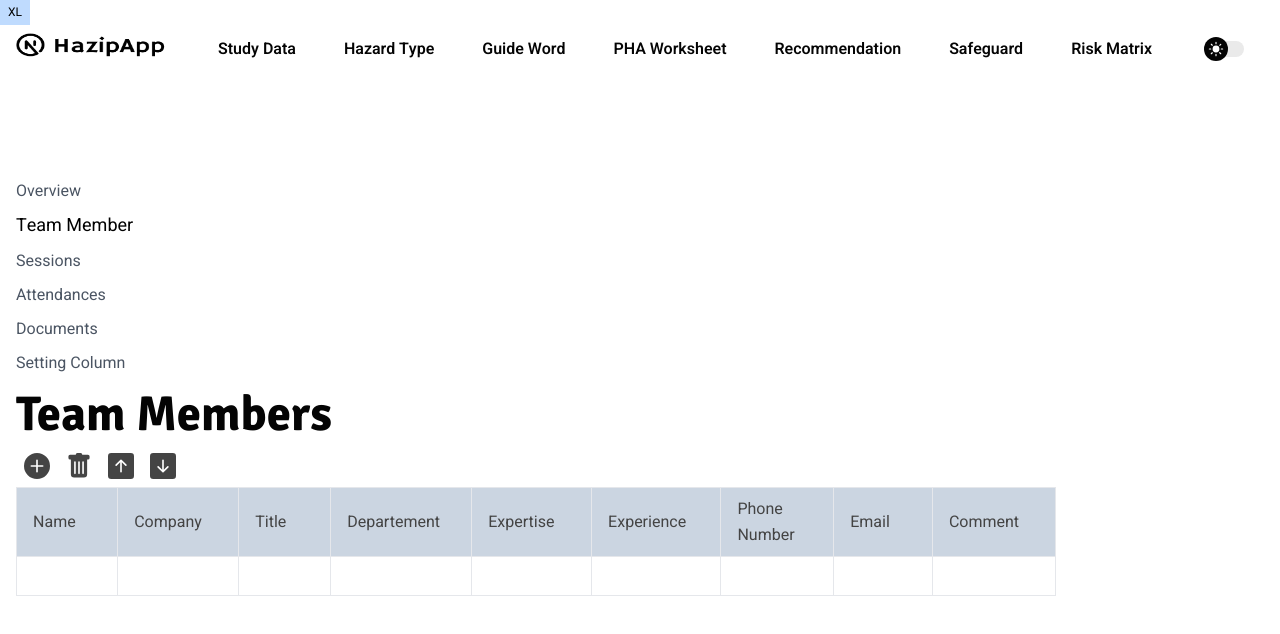
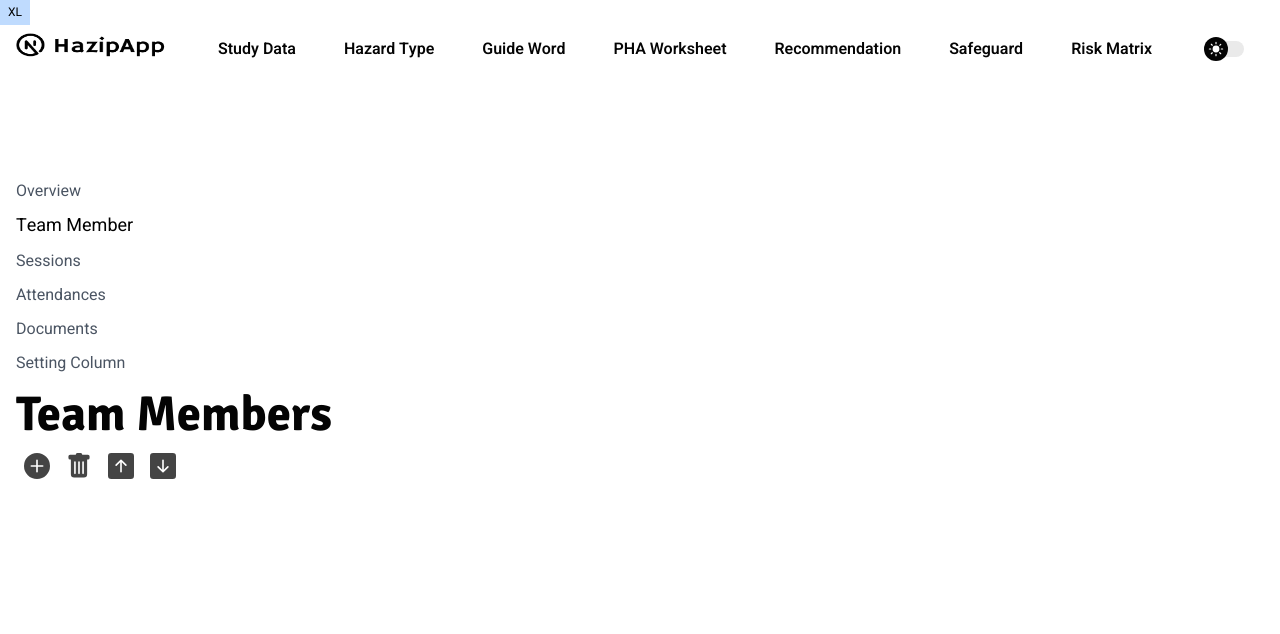
Before and after one commit to anissaefuddin/hazipWeb, a Next.js app: page /team-members in a window 1280 px wide. Shown: the top 634 px of the page. Built offline with nearby package versions, Linux system fonts and the light colour scheme; what tailwind-bootstrap-grid would draw is missing.

Commit message:
implement setting colum on ovrvi,sesion,member,drw

```diff
--- a/src/app/documents/page.tsx
+++ b/src/app/documents/page.tsx
@@ -3,15 +3,14 @@ import React, { useState, useEffect, useRef } from "react";
 import Link from "next/link";
 import { useDataGlobal } from "../../model/DataGlobalContext";
 import {
-  Team_Members,
-  Sessions,
-  Team_Members_Sessions,
-  Drawings
+  Column_Visibility,
+  Drawings,
 } from "@/model/classModel";
 const Documentss: React.FC = () => {
   const { dataGlobal, updateDataGlobal } = useDataGlobal();
   const [drawings, setDrawings] = useState<Drawings[]>(dataGlobal.Drawings);
   const [activeRow, setActiveRow] = useState<number | null>(null);
+  const [columnVisibility, setColumnVisibility] =useState<Column_Visibility | null>(dataGlobal.Settings.Column_Visibility);
   const [showError, setShowError] = useState(false);
   const handleAddRow = () => {
     const newData = new Drawings();
@@ -198,16 +197,17 @@ const Documentss: React.FC = () => {
               <table className="table-auto">
                 <thead className="bg-slate-300">
                   <tr>
-                    <td className="border px-4 py-2">Drawing</td>
-                    <td className="border px-4 py-2">Revision</td>
-                    <td className="border px-4 py-2">Document Type</td>
-                    <td className="border px-4 py-2">Description</td>
-                    <td className="border px-4 py-2">Link</td>
+                    {columnVisibility?.Drawings_Children.Drawing ? (<td className="border px-4 py-2">Drawing</td>) : null}
+                    {columnVisibility?.Drawings_Children.Revision ? (<td className="border px-4 py-2">Revision</td> ): null}
+                    {columnVisibility?.Drawings_Children.Document_Type ? (<td className="border px-4 py-2">Document Type</td> ): null}
+                    {columnVisibility?.Drawings_Children.Drawing_Description ? (<td className="border px-4 py-2">Description</td> ): null}
+                    {columnVisibility?.Drawings_Children.Link ? (<td className="border px-4 py-2">Link</td> ): null}
                   </tr>
                 </thead>
                 <tbody>
                   {drawings.map((data, index) => (
                     <tr key={data.ID} className={activeRow === index ? "active-row" : ""}>
+                      {columnVisibility?.Drawings_Children.Drawing ? (
                         <td className="border">
                         <input
                           type="text"
@@ -217,6 +217,8 @@ const Documentss: React.FC = () => {
                           onFocus={(e) => handleActiveRow(e, index)}
                         />
                       </td>
+                      ) : null}
+                      {columnVisibility?.Drawings_Children.Revision ? (
                       <td className="border">
                         <input
                           type="text"
@@ -226,6 +228,8 @@ const Documentss: React.FC = () => {
                           onFocus={(e) => handleActiveRow(e, index)}
                         />
                       </td>
+                      ): null}
+                      {columnVisibility?.Drawings_Children.Document_Type ? (
                       <td className="border">
                         <input
                           type="text"
@@ -235,6 +239,8 @@ const Documentss: React.FC = () => {
                           onFocus={(e) => handleActiveRow(e, index)}
                         />
                       </td>
+                      ): null}
+                      {columnVisibility?.Drawings_Children.Drawing_Description ? (
                       <td className="border">
                         <input
                           type="text"
@@ -244,6 +250,8 @@ const Documentss: React.FC = () => {
                           onFocus={(e) => handleActiveRow(e, index)}
                         />
                       </td>
+                      ): null}
+                      {columnVisibility?.Drawings_Children.Link ? (
                       <td className="border">
                         <input
                           type="text"
@@ -253,6 +261,7 @@ const Documentss: React.FC = () => {
                           onFocus={(e) => handleActiveRow(e, index)}
                         />
                       </td>
+                      ): null}
                     </tr>
                   ))}
                 </tbody>
--- a/src/app/overview/page.tsx
+++ b/src/app/overview/page.tsx
@@ -2,13 +2,13 @@
 import { useState } from 'react'
 import PageHeader from "@/partials/PageHeader";
 import { useDataGlobal } from '../../model/DataGlobalContext';
-import { Overview } from '@/model/classModel';
+import { Overview, Overview_Children, Column_Visibility } from '@/model/classModel';
 import Link from 'next/link';
 
 const Overviews: React.FC = () => {
   const { dataGlobal, updateDataGlobal } = useDataGlobal();
-  const initialOverview: Overview = dataGlobal.Overview;
-  const [overview, setOverview] = useState<Overview>(initialOverview);
+  const [overview, setOverview] = useState<Overview>(dataGlobal.Overview);
+  const [columnVisibility, setColumnVisibility] =useState<Column_Visibility | null>(dataGlobal.Settings.Column_Visibility);
   const handleNameChange = (e: React.ChangeEvent<HTMLInputElement>) => {
     const updatedOverview = { ...overview };
     updatedOverview.Study_Name = e.target.value;
@@ -156,6 +156,7 @@ const Overviews: React.FC = () => {
                 </div>
             <div className="w-5/6">
               <h1>Overview</h1><br></br>
+              {columnVisibility?.Overview_Children.Study_Name ? (
                 <div className="flex mb-4">
                   <div className="w-1/4 h-12">
                   <label htmlFor="name" className="form-label">
@@ -174,6 +175,8 @@ const Overviews: React.FC = () => {
                   />
                   </div>
                 </div>
+                ) : null}
+                {columnVisibility?.Overview_Children.Study_Coordinator ? (
                 <div className="flex mb-4">
                   <div className="w-1/4 h-12">
                   <label htmlFor="coordinator" className="form-label">
@@ -192,6 +195,8 @@ const Overviews: React.FC = () => {
                   />
                 </div>
                 </div>
+                ) : null}
+                {columnVisibility?.Overview_Children.Study_Coordinator_Contact_Info ? (
                 <div className="flex mb-4">
                   <div className="w-1/4 h-12">
                   <label htmlFor="Study_Coordinator_Contact_Info" className="form-label">
@@ -210,6 +215,8 @@ const Overviews: React.FC = () => {
                   />
                 </div>
                 </div>
+                ) : null}
+                {columnVisibility?.Overview_Children.Facility ? (
                 <div className="flex mb-4">
                   <div className="w-1/4 h-12">
                   <label htmlFor="Facility" className="form-label">
@@ -221,6 +228,8 @@ const Overviews: React.FC = () => {
                   />
                 </div>
                 </div>
+                ) : null}
+                {columnVisibility?.Overview_Children.Facility_Location ? (
                 <div className="flex mb-4">
                   <div className="w-1/4 h-12">
                   <label htmlFor="Facility_Location" className="form-label">
@@ -239,6 +248,8 @@ const Overviews: React.FC = () => {
                   />
                 </div>
                 </div>
+                ) : null}
+                {columnVisibility?.Overview_Children.Facility_Owner ? (
                 <div className="flex mb-4">
                   <div className="w-1/4 h-12">
                   <label htmlFor="Facility_Owner" className="form-label">
@@ -257,6 +268,8 @@ const Overviews: React.FC = () => {
                   />
                 </div>
                 </div>
+                ) : null}
+                {columnVisibility?.Overview_Children.Overview_Company ? (
                 <div className="flex mb-4">
                   <div className="w-1/4 h-12">
                   <label htmlFor="Overview_Company" className="form-label">
@@ -275,6 +288,8 @@ const Overviews: React.FC = () => {
                   />
                 </div>
                 </div>
+                ) : null}
+                {columnVisibility?.Overview_Children.Site ? (
                 <div className="flex mb-4">
                   <div className="w-1/4 h-12">
                   <label htmlFor="Site" className="form-label">
@@ -293,6 +308,8 @@ const Overviews: React.FC = () => {
                   />
                 </div>
                 </div>
+                ) : null}
+                {columnVisibility?.Overview_Children.Facility_Owner ? (
                 <div className="flex mb-4">
                   <div className="w-1/4 h-12">
                   <label htmlFor="Plant" className="form-label">
@@ -311,6 +328,8 @@ const Overviews: React.FC = () => {
                   />
                 </div>
                 </div>
+                ) : null}
+                {columnVisibility?.Overview_Children.Unit__Group ? (
                 <div className="flex mb-4">
                   <div className="w-1/4 h-12">
                   <label htmlFor="Unit__Group" className="form-label">
@@ -329,6 +348,8 @@ const Overviews: React.FC = () => {
                   />
                   </div>
                 </div>
+                ) : null}
+                {columnVisibility?.Overview_Children.Unit ? (
                 <div className="flex mb-4">
                   <div className="w-1/4 h-12">
                   <label htmlFor="Unit" className="form-label">
@@ -347,6 +368,8 @@ const Overviews: React.FC = () => {
                   />
                   </div>
                 </div>
+                ) : null}
+                {columnVisibility?.Overview_Children.Report_Number ? (
                 <div className="flex mb-4">
                   <div className="w-1/4 h-12">
                   <label htmlFor="Report_Number" className="form-label">
@@ -364,6 +387,8 @@ const Overviews: React.FC = () => {
                     type="text"
                   /></div>
                 </div>
+                ) : null}
+                {columnVisibility?.Overview_Children.Project_Number ? (
                 <div className="flex mb-4">
                   <div className="w-1/4 h-12">
                   <label htmlFor="Project_Number" className="form-label">
@@ -381,6 +406,8 @@ const Overviews: React.FC = () => {
                   />
                   </div>
                 </div>
+                ) : null}
+                {columnVisibility?.Overview_Children.Project_Description ? (
                 <div className="flex mb-4">
                   <div className="w-1/4 h-12">
                   <label htmlFor="description" className="form-label">
@@ -398,6 +425,8 @@ const Overviews: React.FC = () => {
                   ></textarea>
                   </div>
                 </div>
+                ) : null}
+                {columnVisibility?.Overview_Children.General_Notes ? (
                 <div className="flex mb-4">
                   <div className="w-1/4 h-12">
                   <label htmlFor="general-notes" className="form-label">
@@ -415,6 +444,7 @@ const Overviews: React.FC = () => {
                   ></textarea>
                   </div>
                 </div>
+                ) : null}
             </div>
           </div>
         </div>
--- a/src/app/sessions/page.tsx
+++ b/src/app/sessions/page.tsx
@@ -5,21 +5,14 @@ import { useForm, SubmitHandler } from "react-hook-form";
 import NewPageHeader from "@/partials/NewPageHeader";
 import { v4 as uuidv4 } from "uuid";
 import { useDataGlobal } from "../../model/DataGlobalContext";
-import {
-  Sessions,
-  Team_Members,
-  Team_Members_Sessions,
-} from "@/model/classModel";
+import {Sessions,Team_Members,Team_Members_Sessions,Column_Visibility} from "@/model/classModel";
 const Session: React.FC = () => {
   const { dataGlobal, updateDataGlobal } = useDataGlobal();
-  const initialAttendances: Team_Members_Sessions[] =
-    dataGlobal.Team_Members_Sessions;
-  const [attendances, setAttendances] =
-    useState<Team_Members_Sessions[]>(initialAttendances);
+  const initialAttendances: Team_Members_Sessions[] =dataGlobal.Team_Members_Sessions;
+  const [attendances, setAttendances] =useState<Team_Members_Sessions[]>(initialAttendances);
   const [sessions, setSessions] = useState(dataGlobal.Sessions);
-  const [members, setMembers] = useState<Team_Members[]>(
-    dataGlobal.Team_Members,
-  );
+  const [members, setMembers] = useState<Team_Members[]>(dataGlobal.Team_Members,);
+  const [columnVisibility, setColumnVisibility] =useState<Column_Visibility | null>(dataGlobal.Settings.Column_Visibility);
   const [activeRow, setActiveRow] = useState<number | null>(null);
   const [showError, setShowError] = useState(false);
   const handleAddRow = () => {
@@ -259,12 +252,12 @@ const Session: React.FC = () => {
               <table className="table-auto">
                 <thead className="bg-slate-300">
                   <tr>
-                    <td className="border px-4 py-2">Date</td>
-                    <td className="border px-4 py-2">Duration</td>
-                    <td className="border px-4 py-2">Session</td>
-                    <td className="border px-4 py-2">Facilitator</td>
-                    <td className="border px-4 py-2">Scribe</td>
-                    <td className="border px-4 py-2">Comments</td>
+                    {columnVisibility?.Sessions_Children.Date ? (<td className="border px-4 py-2">Date</td>) : null}
+                    {columnVisibility?.Sessions_Children.Duration ? (<td className="border px-4 py-2">Duration</td>) : null}
+                    {columnVisibility?.Sessions_Children.Session ? (<td className="border px-4 py-2">Session</td>) : null}
+                    {columnVisibility?.Sessions_Children.Facilitator_ID ? (<td className="border px-4 py-2">Facilitator</td>) : null}
+                    {columnVisibility?.Sessions_Children.Scribe_ID ? (<td className="border px-4 py-2">Scribe</td>) : null}
+                    {columnVisibility?.Sessions_Children.Session_Comments ? (<td className="border px-4 py-2">Comments</td>) : null}
                   </tr>
                 </thead>
                 <tbody>
@@ -273,6 +266,7 @@ const Session: React.FC = () => {
                       key={data.ID}
                       className={activeRow === index ? "active-row" : ""}
                     >
+                      {columnVisibility?.Sessions_Children.Date ? (
                       <td className="border">
                         <input
                           type="date"
@@ -282,6 +276,8 @@ const Session: React.FC = () => {
                           onFocus={(e) => handleActiveRow(e, index)}
                         />
                       </td>
+                      ) : null}
+                      {columnVisibility?.Sessions_Children.Duration ? (
                       <td className="border">
                         <input
                           type="text"
@@ -291,6 +287,8 @@ const Session: React.FC = () => {
                           onFocus={(e) => handleActiveRow(e, index)}
                         />
                       </td>
+                      ) : null}
+                      {columnVisibility?.Sessions_Children.Session ? (
                       <td className="border">
                         <input
                           type="text"
@@ -300,13 +298,13 @@ const Session: React.FC = () => {
                           onFocus={(e) => handleActiveRow(e, index)}
                         />
                       </td>
+                      ) : null}
+                      {columnVisibility?.Sessions_Children.Facilitator_ID ? (
                       <td className="border">
                         <select
                           className="appearance-none bg-transparent border-none w-full leading-tight focus:outline-none"
                           value={data.Facilitator_ID}
-                          onChange={(e) =>
-                            handleFacilitatorIDChange(e.target.value, index)
-                          }
+                          onChange={(e) =>handleFacilitatorIDChange(e.target.value, index)}
                         >
                           <option value={""}></option>
                           {members.map((member) => (
@@ -316,6 +314,8 @@ const Session: React.FC = () => {
                           ))}
                         </select>
                       </td>
+                      ) : null}
+                      {columnVisibility?.Sessions_Children.Scribe_ID ? (
                       <td className="border">
                         <select
                           className="appearance-none bg-transparent border-none w-full leading-tight focus:outline-none"
@@ -332,6 +332,8 @@ const Session: React.FC = () => {
                           ))}
                         </select>
                       </td>
+                      ) : null}
+                      {columnVisibility?.Sessions_Children.Session_Comments ? (
                       <td className="border">
                         <input
                           type="text"
@@ -341,6 +343,7 @@ const Session: React.FC = () => {
                           onFocus={(e) => handleActiveRow(e, index)}
                         />
                       </td>
+                      ) : null}
                     </tr>
                   ))}
                 </tbody>
--- a/src/app/team-members/page.tsx
+++ b/src/app/team-members/page.tsx
@@ -5,20 +5,18 @@ import PageHeader from "@/partials/PageHeader";
 import { v4 as uuidv4 } from 'uuid';
 import Link from "next/link"
 import { useDataGlobal } from '../../model/DataGlobalContext';
-import { Team_Members ,Sessions,Team_Members_Sessions} from '@/model/classModel';
+import { Team_Members ,Sessions,Team_Members_Sessions,Column_Visibility} from '@/model/classModel';
 import ExportDataToExcelBasic from '../../Components/ExportDataToExcelBasic';
 
 const Teammember: React.FC  = () => {
   const { dataGlobal, updateDataGlobal } = useDataGlobal();
   const initialSessions: Sessions[] = dataGlobal.Sessions;
   const initialTeamMembers: Team_Members[] = dataGlobal.Team_Members;
-  const initialAttendances: Team_Members_Sessions[] =
-    dataGlobal.Team_Members_Sessions;
-  const [teamMembers, setTeamMembers] =
-    useState<Team_Members[]>(initialTeamMembers);
+  const initialAttendances: Team_Members_Sessions[] = dataGlobal.Team_Members_Sessions;
+  const [teamMembers, setTeamMembers] = useState<Team_Members[]>(initialTeamMembers);
   const [sessions, setSessions] = useState<Sessions[]>(initialSessions);
-  const [attendances, setAttendances] =
-    useState<Team_Members_Sessions[]>(initialAttendances);
+  const [columnVisibility, setColumnVisibility] =useState<Column_Visibility | null>(dataGlobal.Settings.Column_Visibility);
+  const [attendances, setAttendances] = useState<Team_Members_Sessions[]>(initialAttendances);
   const [activeRow, setActiveRow] = useState<number | null>(null);
   const [showError, setShowError] = useState(false);
   const handleAddRow = () => {
@@ -257,56 +255,74 @@ const Teammember: React.FC  = () => {
       <table className='table-auto'>
         <thead className='bg-slate-300'>
           <tr>
-            <td className="border px-4 py-2">Name</td>
-            <td className="border px-4 py-2">Company</td>
-            <td className="border px-4 py-2">Title</td>
-            <td className="border px-4 py-2">Departement</td>
-            <td className="border px-4 py-2">Expertise</td>
-            <td className="border px-4 py-2">Experience</td>
-            <td className="border px-4 py-2">Phone Number</td>
-            <td className="border px-4 py-2">Email</td>
-            <td className="border px-4 py-2">Comment</td>
+            {columnVisibility?.Team_Members_Children.Name ? (<td className="border px-4 py-2">Name</td>) : null}
+            {columnVisibility?.Team_Members_Children.Company ? (<td className="border px-4 py-2">Company</td>) : null}
+            {columnVisibility?.Team_Members_Children.Title ? (<td className="border px-4 py-2">Title</td>) : null}
+            {columnVisibility?.Team_Members_Children.Department ? (<td className="border px-4 py-2">Departement</td>) : null}
+            {columnVisibility?.Team_Members_Children.Expertise ? (<td className="border px-4 py-2">Expertise</td>) : null}
+            {columnVisibility?.Team_Members_Children.Experience ? (<td className="border px-4 py-2">Experience</td>) : null}
+            {columnVisibility?.Team_Members_Children.Phone_Number ? (<td className="border px-4 py-2">Phone Number</td>) : null}
+            {columnVisibility?.Team_Members_Children.E__Mail_Address ? (<td className="border px-4 py-2">Email</td>) : null}
+            {columnVisibility?.Team_Members_Children.Team_Member_Comments ? (<td className="border px-4 py-2">Comment</td>) : null}
           </tr>
         </thead>
         <tbody>
           {teamMembers.map((member,index) => (
            <tr key={member.ID} className={activeRow === index ? 'active-row' : ''}>
+            {columnVisibility?.Team_Members_Children.Name ? (
               <td className="border">
                 <input type="text" className='appearance-none bg-transparent border-none w-full leading-tight focus:outline-none'
                 value={member.Name} onChange={(e) => handleNameChange(e, index)}  onFocus={(e) => handleActiveRow(e,index)}/>
               </td>
+              ) : null}
+              {columnVisibility?.Team_Members_Children.Company ? (
               <td className="border">
                 <input type="text" className='appearance-none bg-transparent border-none w-full leading-tight focus:outline-none'
                 value={member.Company} onChange={(e) => handleCompanyChange(e, index)} onFocus={(e) => handleActiveRow(e,index)}/>
               </td>
+              ) : null}
+              {columnVisibility?.Team_Members_Children.Title ? (
               <td className="border">
                 <input type="text" className='appearance-none bg-transparent border-none w-full leading-tight focus:outline-none'
                 value={member.Title} onChange={(e) => handleTitleChange(e, index)} onFocus={(e) => handleActiveRow(e,index)}/>
               </td>
+              ) : null}
+              {columnVisibility?.Team_Members_Children.Department ? (
               <td className="border">
                 <input type="text" className='appearance-none bg-transparent border-none w-full leading-tight focus:outline-none'
                 value={member.Departement} onChange={(e) => handleDepartementChange(e, index)}  onFocus={(e) => handleActiveRow(e,index)}/>
               </td>
+              ) : null}
+              {columnVisibility?.Team_Members_Children.Expertise ? (
               <td className="border">
                 <input type="text" className='appearance-none bg-transparent border-none w-full leading-tight focus:outline-none'
                 value={member.Expertise} onChange={(e) => handleExpertiseChange(e, index)}  onFocus={(e) => handleActiveRow(e,index)}/>
               </td>
+              ) : null}
+              {columnVisibility?.Team_Members_Children.Experience ? (
               <td className="border">
                 <input type="text" className='appearance-none bg-transparent border-none w-full leading-tight focus:outline-none'
                 value={member.Experience} onChange={(e) => handleExperienceChange(e, index)}  onFocus={(e) => handleActiveRow(e,index)}/>
               </td>
+              ) : null}
+              {columnVisibility?.Team_Members_Children.Phone_Number ? (
               <td className="border">
                 <input type="text" className='appearance-none bg-transparent border-none w-full leading-tight focus:outline-none'
                 value={member.Phone_Number} onChange={(e) => handlePhoneChange(e, index)}  onFocus={(e) => handleActiveRow(e,index)}/>
               </td>
+              ) : null}
+              {columnVisibility?.Team_Members_Children.E__Mail_Address ? (
               <td className="border">
                 <input type="email" className='appearance-none bg-transparent border-none w-full leading-tight focus:outline-none'
                 value={member.E__Mail_Address} onChange={(e) => handleEmailChange(e, index)}  onFocus={(e) => handleActiveRow(e,index)}/>
               </td>
+              ) : null}
+              {columnVisibility?.Team_Members_Children.Team_Member_Comments ? (
               <td className="border">
                 <input type="text" className='appearance-none bg-transparent border-none w-full leading-tight focus:outline-none'
                 value={member.Team_Member_Comments} onChange={(e) => handleCommentChange(e, index)}  onFocus={(e) => handleActiveRow(e,index)}/>
               </td>
+              ) : null}
            </tr>
             ))}
         </tbody>
```
